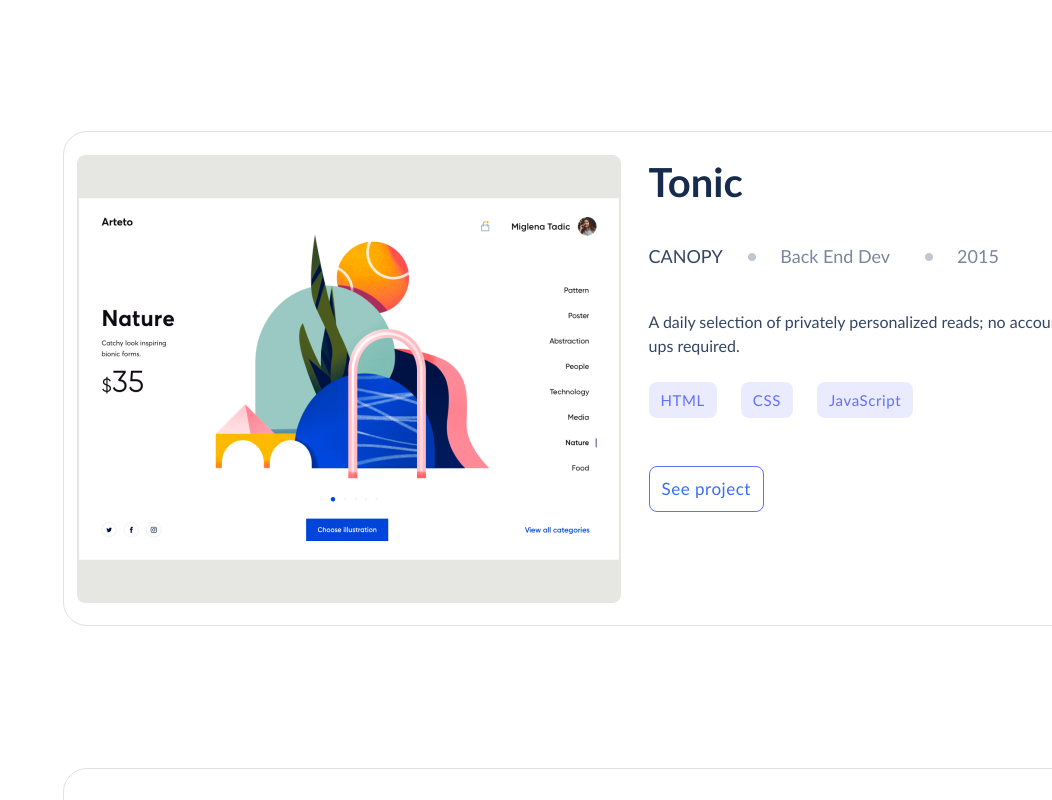
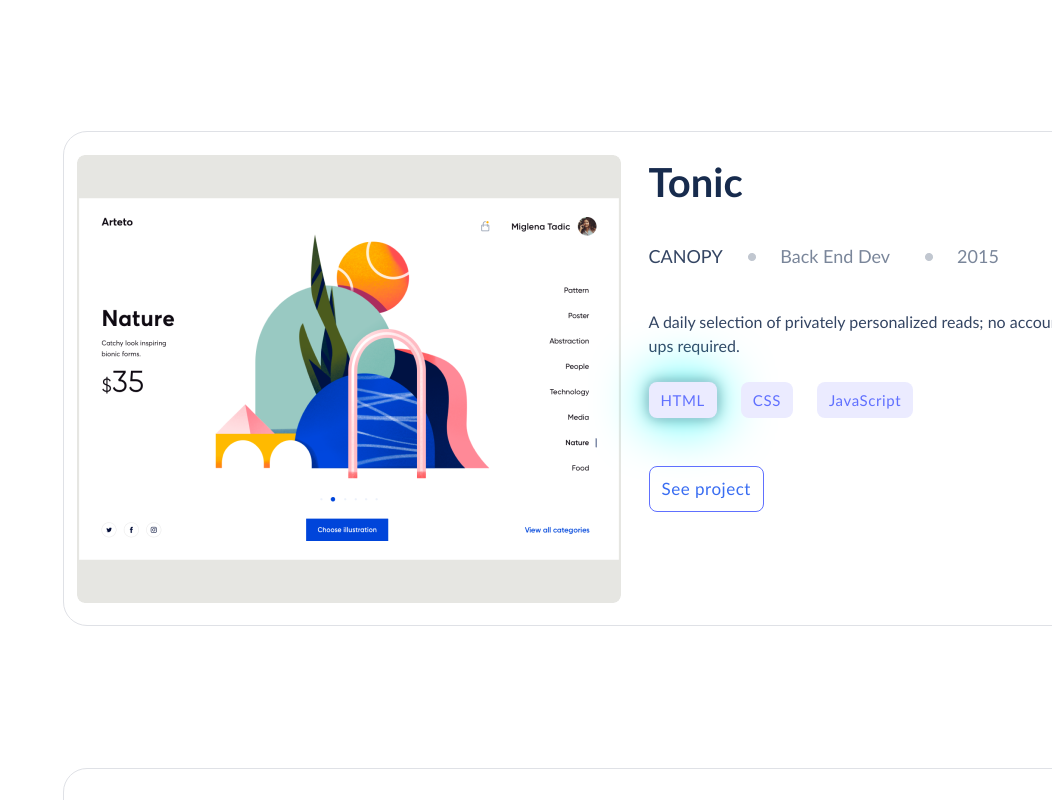
Before and after one commit to UshnaF/Portfolio-Repo, a plain HTML site: page index.html in a window 1280 px wide. In both pictures the pointer is over the link "HTML". Shown: the part 1447-2247 px from the top of the page, without its empty margins (228-1280 px from the left). Drawn offline with Linux system fonts and the light colour scheme.

```diff
--- a/style.css
+++ b/style.css
@@ -969,6 +969,11 @@
 border-radius: 8px;
 }
 
+.text:hover{
+    box-shadow: 0 0 5px lightblue,0 0 15px cadetblue , 0 0 55px cyan;
+
+}
+
 .lan-logo image {
     border: 1px;
     border: 1px solid #fff;
```
